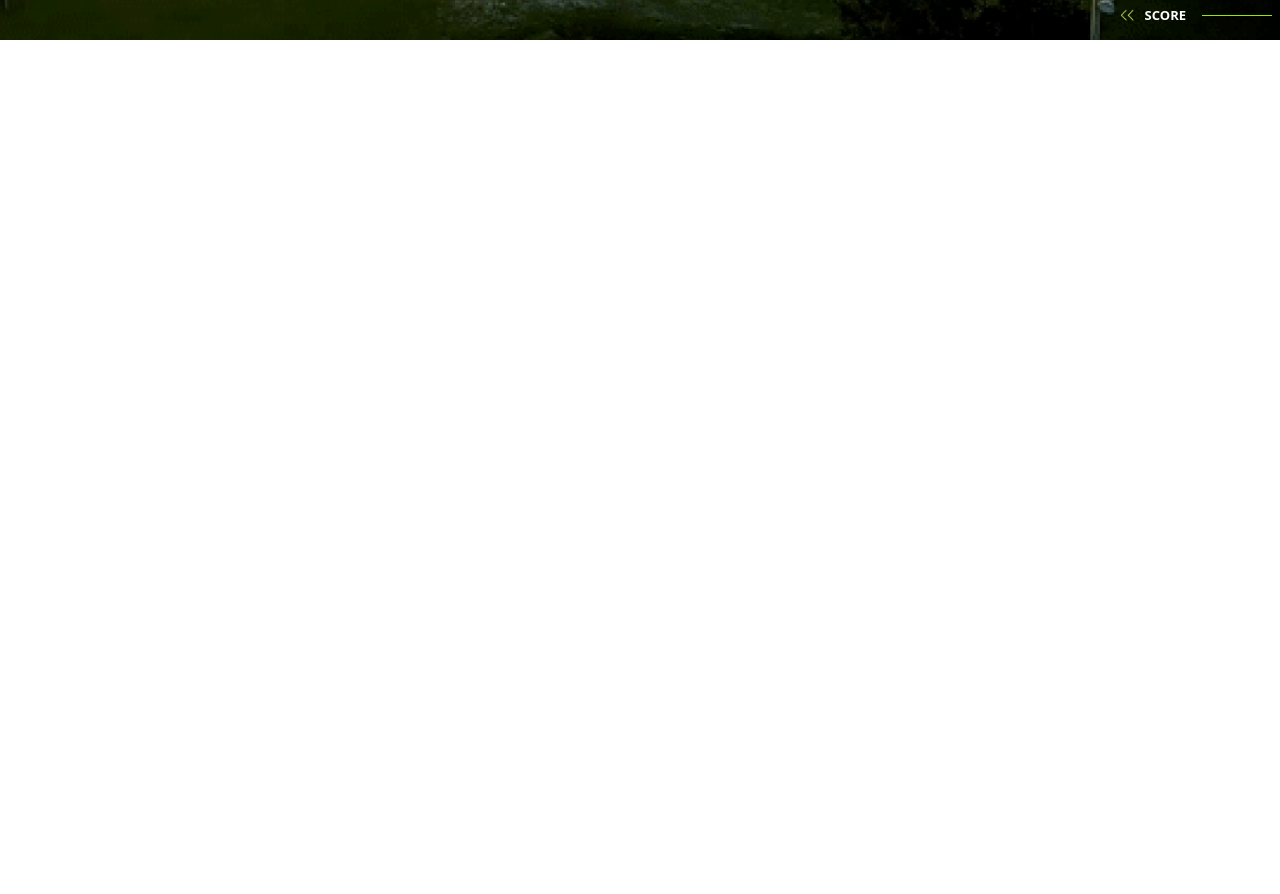
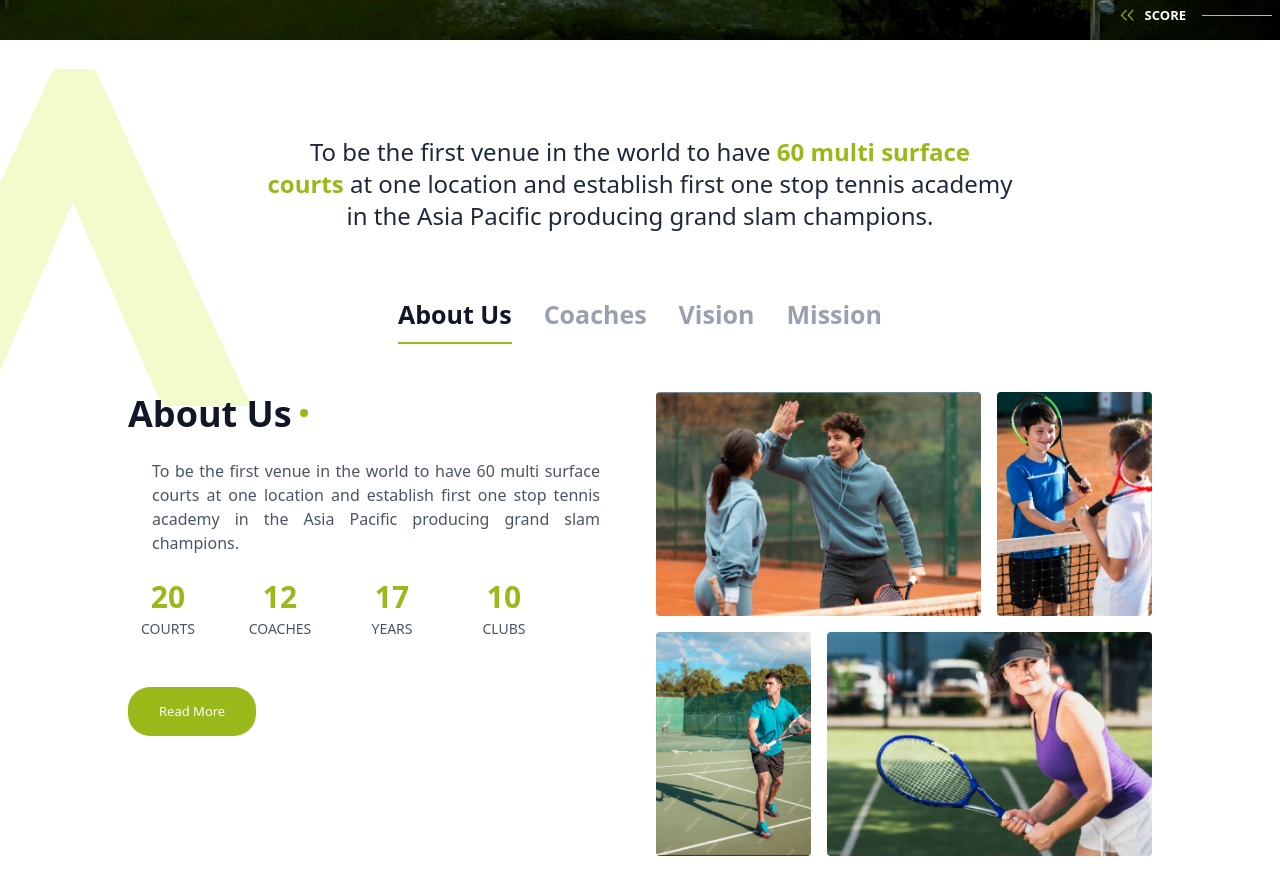
Before and after one commit to ay690/kweb-assignment, a Next.js app: page / in a window 1280 px wide. Shown: the part 760-1654 px from the top of the page. Before the commit the page ends 800 px from the top, so only its background shows below. Built offline with nearby package versions, Linux system fonts and the light colour scheme.

Commit message:
UI: about us

```diff
--- a/src/app/page.tsx
+++ b/src/app/page.tsx
@@ -1,11 +1,13 @@
 "use client";
 
 import HeroSection from "@/components/ui/HeroSection";
+import About from "@/components/ui/About";
 
 export default function Home() {
   return (
     <main className="min-h-screen">
       <HeroSection />
+      <About />
     </main>
   );
 }
--- /dev/null
+++ b/src/components/ui/About.tsx
@@ -0,0 +1,140 @@
+"use client";
+import React from "react";
+import Image from "next/image";
+import Link from "next/link";
+import Button from "../common/Button";
+
+export default function About() {
+  return (
+    <section className="relative py-16 px-4 sm:py-20 sm:px-6 md:py-24 md:px-8 lg:px-16">
+      {/* Faint “A” background—hide on small screens */}
+      <div
+        className="hidden md:block absolute top-0 left-1/10 transform -translate-x-1/2
+                      w-48 h-48 md:w-80 md:h-80 lg:w-[400px] lg:h-[400px]
+                       pointer-events-none"
+      >
+        <Image
+          src="/images/img_a_1.png"
+          alt="A"
+          fill
+          style={{ objectFit: "contain" }}
+        />
+      </div>
+
+      {/* Mission text */}
+      <div className="relative max-w-3xl mx-auto text-center mb-12 sm:mb-16 z-10">
+        <p className="text-base sm:text-lg md:text-xl lg:text-2xl font-normal text-gray-800">
+          To be the first venue in the world to have&nbsp;
+          <span className="font-bold text-[#99b81a]">
+            60 multi surface courts
+          </span>
+          &nbsp;at one location and establish first one stop tennis academy in
+          the Asia Pacific producing grand slam champions.
+        </p>
+      </div>
+
+      {/* Tabs */}
+      <nav className="relative z-10 flex flex-wrap justify-center gap-x-4 sm:gap-x-8 mb-8 sm:mb-12">
+        {["About Us", "Coaches", "Vision", "Mission"].map((tab) => (
+          <Link
+            key={tab}
+            href={`#${tab.replace(/\s+/g, "").toLowerCase()}`}
+            className={`text-[20px] sm:text-[22px] md:text-[25px] font-semibold pb-2 ${
+              tab === "About Us"
+                ? "text-gray-900 border-b-2 border-[#99b81a]"
+                : "text-gray-400 hover:text-gray-600"
+            }`}
+          >
+            {tab}
+          </Link>
+        ))}
+      </nav>
+
+
+      <div className="relative z-10 grid grid-cols-1 lg:grid-cols-2 gap-8 items-start max-w-5xl mx-auto">
+        {/* Left column */}
+        <div className="space-y-6">
+          <h2
+            id="aboutus"
+            className="text-2xl sm:text-3xl md:text-[36px] font-bold text-gray-900 flex items-center"
+          >
+            About Us
+            <span className="ml-2 inline-block w-2 h-2 bg-[#99b81a] rounded-full" />
+          </h2>
+          <p className="text-sm sm:text-base text-gray-600 max-w-md mx-auto text-justify">
+            To be the first venue in the world to have 60 multi surface courts
+            at one location and establish first one stop tennis academy in the
+            Asia Pacific producing grand slam champions.
+          </p>
+
+          {/* Stats */}
+          <div className="flex flex-wrap justify-center lg:justify-start gap-x-8 gap-y-4 text-center">
+            {[
+              { value: 20, label: "courts" },
+              { value: 12, label: "coaches" },
+              { value: 17, label: "years" },
+              { value: 10, label: "clubs" },
+
+            ].map(({ value, label }) => (
+              <div key={label} className="w-16 sm:w-20">
+                <p className="text-2xl sm:text-3xl md:text-3xl font-bold text-[#99b81a]">
+                  {value}
+                </p>
+                <p className="text-xs sm:text-sm text-gray-600 uppercase mt-1">
+                  {label}
+                </p>
+              </div>
+            ))}
+          </div>
+
+          <Button variant="primary" className="mt-4 sm:mt-6">
+            Read More
+          </Button>
+        </div>
+
+        {/* Right column: image collage */}
+        <div className="grid grid-cols-3 gap-4">
+          {/* Image 1: spans 2 cols */}
+          <div className="relative h-40 sm:h-48 md:h-56 col-span-2">
+            <Image
+              src="/images/img_rectangle_45.png"
+              alt="Court 1"
+              fill
+              className="object-cover rounded"
+            />
+          </div>
+
+          {/* Image 2: spans 1 col */}
+          <div className="relative h-40 sm:h-48 md:h-56">
+            <Image
+              src="/images/img_rectangle_48.png"
+              alt="Coach"
+              fill
+              className="object-cover rounded"
+            />
+          </div>
+
+          {/* Image 3 */}
+          <div className="relative h-40 sm:h-48 md:h-56">
+            <Image
+              src="/images/img_rectangle_46.png"
+              alt="Court 2"
+              fill
+              className="object-cover rounded"
+            />
+          </div>
+
+          {/* Image 4: spans 2 cols */}
+          <div className="relative h-40 sm:h-48 md:h-56 col-span-2">
+            <Image
+              src="/images/img_rectangle_47.png"
+              alt="Court 3"
+              fill
+              className="object-cover rounded"
+            />
+          </div>
+        </div>
+      </div>
+    </section>
+  );
+}
```
